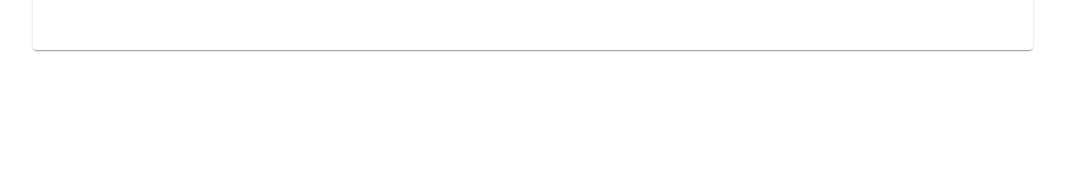
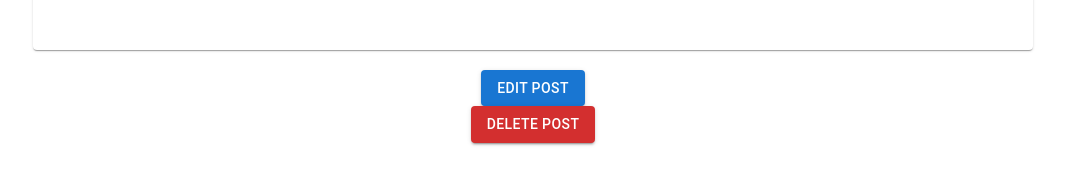
Before and after one commit to jvl1ana/Image-Gallery_223-Frontend, a React (Create React App) app in the folder nypag-react_frontend-e4cfc304b98f/: page /post/1 in a window 1280 px wide. Shown: the part 207-392 px from the top of the page, without its empty margins (107-1172 px from the left). Built offline with nearby package versions, Linux system fonts and the light colour scheme.

Commit message:
Add edit and delete button

```diff
--- a/nypag-react_frontend-e4cfc304b98f/src/components/pages/SinglePostPage/SinglePostPage.tsx
+++ b/nypag-react_frontend-e4cfc304b98f/src/components/pages/SinglePostPage/SinglePostPage.tsx
@@ -1,15 +1,38 @@
-import { Box } from '@mui/system';
-import { Button } from "@mui/material";
-import { useNavigate } from "react-router-dom";
-import React from "react";
+import { Box, Button, Dialog, DialogActions, DialogContent, DialogContentText, DialogTitle } from '@mui/material';
+import { useNavigate, useParams } from 'react-router-dom';
+import React, { useState, useEffect } from 'react';
 import ImagePostLarge from "../../molecules/ImagePost/ImagePostLarge";
-
-import logo from "../../../logo1.png"
-import testImage from "../../../testImages/testImage8.jpeg"
+import PostImageService from '../../../Services/PostImageService';
+import logo from "../../../logo1.png";
 
 export default function SinglePostPage() {
     const navigate = useNavigate();
+    const { id } = useParams<{ id: string }>();
+    const [openDeleteDialog, setOpenDeleteDialog] = useState(false);
 
+    const handleEdit = () => {
+        navigate(`/edit-post/${id}`);
+    };
+
+    const handleDeleteConfirmation = () => {
+        setOpenDeleteDialog(true);
+    };
+
+    const handleDelete = async () => {
+        if (id) {
+            try {
+                await PostImageService.deleteImagePost(id);
+                navigate('/home');
+            } catch (error) {
+                alert('Failed to delete post');
+            }
+        }
+        setOpenDeleteDialog(false);
+    };
+
+    const handleCloseDeleteDialog = () => {
+        setOpenDeleteDialog(false);
+    };
 
     return (
         <Box
@@ -18,12 +41,40 @@ export default function SinglePostPage() {
             justifyContent="center"
             flexDirection="column"
         >
+            <Button variant="contained" onClick={() => navigate('/home')}>
+                Back to homepage
+            </Button>
+            <br />
+            <ImagePostLarge defaultImage={logo} />
+            <br />
 
-            <Button variant="contained" onClick={() => navigate('/home')}>
-                back to homepage
+            <Button variant="contained" color="primary" onClick={handleEdit}>
+                Edit Post
             </Button>
-            <br/>
-            <ImagePostLarge defaultImage={logo}/>
+            <Button variant="contained" color="error" onClick={handleDeleteConfirmation}>
+                Delete Post
+            </Button>
+
+
+            <Dialog
+                open={openDeleteDialog}
+                onClose={handleCloseDeleteDialog}
+            >
+                <DialogTitle>{"Delete Post"}</DialogTitle>
+                <DialogContent>
+                    <DialogContentText>
+                        Are you sure you want to delete this post? This action cannot be undone.
+                    </DialogContentText>
+                </DialogContent>
+                <DialogActions>
+                    <Button onClick={handleCloseDeleteDialog} color="primary">
+                        Cancel
+                    </Button>
+                    <Button onClick={handleDelete} color="error">
+                        Delete
+                    </Button>
+                </DialogActions>
+            </Dialog>
         </Box>
     );
 }
```
